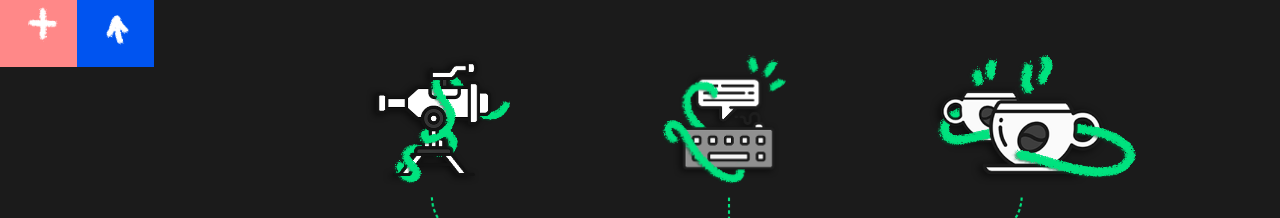
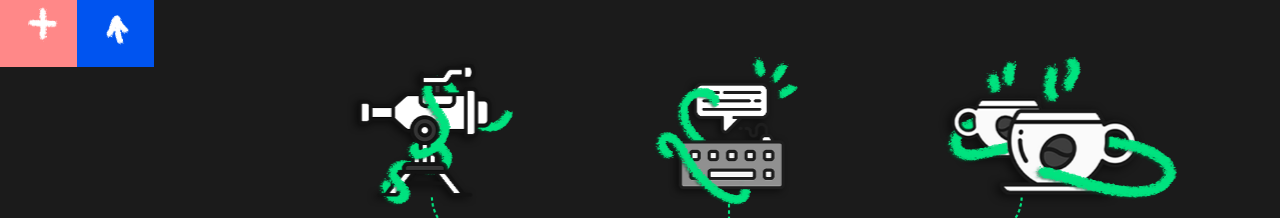
Before and after one commit to nicodsm/grupotx, a plain HTML site: page index.html in a window 1280 px wide. Shown: the part 733-951 px from the top of the page. Drawn offline with nearby package versions, Linux system fonts and the light colour scheme.

Commit message:
subiendo proyecto 2

```diff
--- a/index.html
+++ b/index.html
@@ -5,6 +5,7 @@
     <meta http-equiv="X-UA-Compatible" content="IE=edge">
     <meta name="viewport" content="width=device-width, initial-scale=1.0">
     <title>GrupoTX</title>
+    <link rel="stylesheet" href="https://unpkg.com/aos@next/dist/aos.css" />
     <link rel="stylesheet" href="css/bootstrap.css">
     <link rel="stylesheet" href="css/styles.css">
 </head>
@@ -49,7 +50,7 @@
             </div>
             <div class="home__container--hero">
                 <div class="hero__content">
-                    <div class="content--title">
+                    <div class="content--title" >
                         <p>Tecnología</p>
                         <p>que soluciona</p>
                         <p>problemas</p>
@@ -66,13 +67,13 @@
                 <div class="map__container container">
                     <div class="map__container--content">
                         <div class="iconos__container">
-                            <div class="icono">
+                            <div class="icono"  data-aos="flip-left" data-aos-duration="1000">
                                 <img src="images/home-icon1.png" alt="">
                             </div>
-                            <div class="icono">
+                            <div class="icono"  data-aos="flip-left" data-aos-duration="1000">
                                 <img src="images/home-icon2.png" alt="">
                             </div>
-                            <div class="icono">
+                            <div class="icono"  data-aos="flip-left" data-aos-duration="1000">
                                 <img src="images/home-icon3.png" alt="">
                             </div>
                         </div>
@@ -114,6 +115,9 @@
                             <div class="card">
                                 <div class="text">
                                     Experiencia
+                                </div>
+                                <div class="imagen">
+                                    <img src="images/Capa 9.png" alt="">
                                 </div>
                             </div>
                         </div>
@@ -266,8 +270,14 @@
         </div>
     </section>
 
+    <script src="https://unpkg.com/aos@2.3.1/dist/aos.js"></script>
     <script src="js/bootstrap.js"></script>
     <script src="js/app.js"></script>
 
+    <script>
+        AOS.init();
+      </script>
+
+
 </body>
 </html>
--- a/scss/styles.scss
+++ b/scss/styles.scss
@@ -229,26 +229,32 @@ body {
                     .map__container--content {
                         position: relative;
                         .iconos__container {
+                            position: absolute;
+                            top: -27rem;
+                            left: 52%;
+                            /* transform: translate(10px, 10px); */
                             display: flex;
-                            justify-content: space-evenly;
-                            align-items: center;
+                            gap: 14rem;
+                            transform: translateX(-50%);
+
+
                             .icono {
-                                position: absolute;
+                                // position: absolute;
                                 z-index: 5;
                                 &:nth-of-type(1) {
-                                    left: 8vw;
+                                    left: 10rem;
                                     top: -34vh;
                                 }
                                 &:nth-of-type(2) {
-                                    left: 31vw;
+                                    left: 40rem;
                                     top: -34vh;
                                 }
                                 &:nth-of-type(3) {
-                                    left: 52vw;
+                                    right: 10rem;
                                     top: -34vh;
                                 }
                                 img {
-                                    height: 13rem;
+                                    height: 15rem;
                                 }
                             }
                         }
```
Also changed, not shown: css/styles.css, images/Capa 9.png (added), 1 other file.
